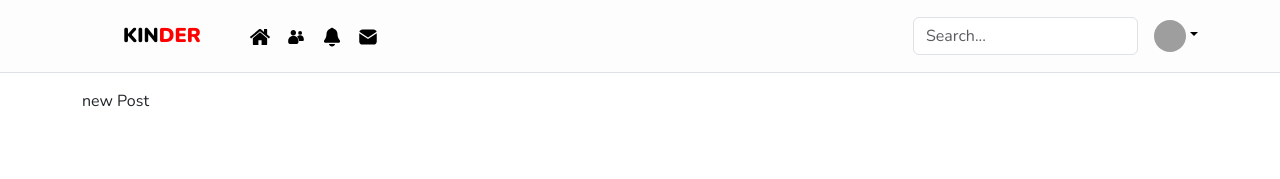
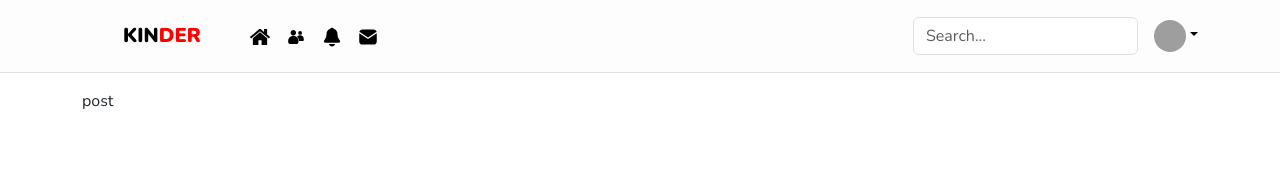
Before and after one commit to RubenKarapetyann/kinder, a React (Create React App) app in the folder client/: page /newpost in a window 1280 px wide. Shown: the top 179 px of the page. Built offline with nearby package versions, Linux system fonts and the light colour scheme; grey boxes are pictures that could not be loaded; the HTML template or start-up script is replaced by a standard one.

Commit message:
post component

```diff
--- /dev/null
+++ b/client/src/components/pages/new-post/NewPost.js
@@ -0,0 +1,7 @@
+function NewPost(){
+    return(
+        <p>post</p>
+    )
+}
+
+export default NewPost
--- a/client/src/routing/Router.js
+++ b/client/src/routing/Router.js
@@ -9,6 +9,7 @@ const Login = lazy(()=>import("../components/pages/login/Login"))
 const Register = lazy(()=>import("../components/pages/register/Register"))
 const Messages = lazy(()=>import("../components/pages/messages/Messages"))
 const Notifications = lazy(()=>import("../components/pages/notifications/Notifications"))
+const NewPost = lazy(()=>import("../components/pages/new-post/NewPost"))
 
 //ete voroshes reduxov anes headery tar app.js
 function Router(){
@@ -27,7 +28,7 @@ function Router(){
                     <Route path={FRIENDS} element={<Friends/>}/>
                     <Route path={NOTIFICATIONS} element={<Notifications/>}/>
                     <Route path={MESSAGES} element={<Messages/>}/>
-                    <Route path={NEW_POST} element={<p>new Post</p>}/>
+                    <Route path={NEW_POST} element={<NewPost/>}/>
                     <Route path={PROFILE} element={<p>Profile</p>}/>
                     <Route path={SETTINGS} element={<p>Settings</p>}/>
                     <Route path={LOG_OUT} element={<p>logout</p>}/>
```
